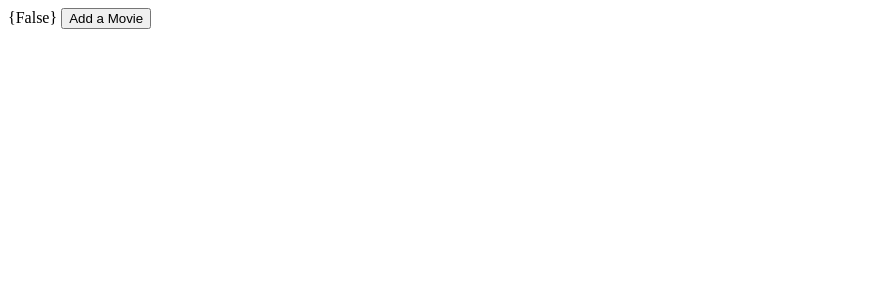
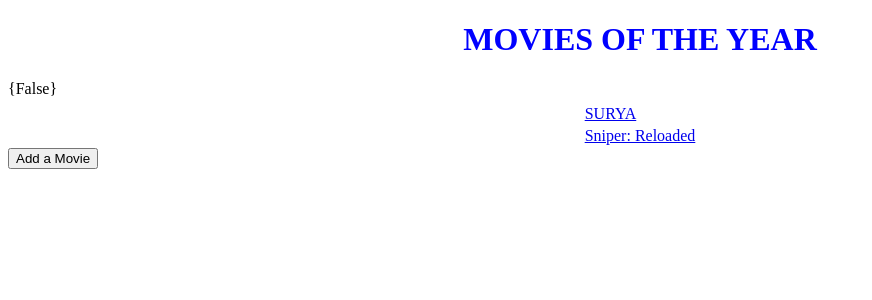
Before and after one commit to suryakumar1024/moviemining, a Django app: template movie/templates/movie/movie_list.html in a window 1280 px wide. Shown: the top 300 px of the page, without its empty margins (0-872 px from the left). Run offline with Django 3.2, Linux system fonts and the light colour scheme; the template is opened without the code that fills it: values that come from a table or form of the project are taken from there, others are empty; data comes from the database, SQL or seed files in the repository; both versions use the stored data as it was after the commit; parts of the project's set-up code (start-up, migrations or seed data) failed here and were passed over.

Commit message:
movie registry

```diff
--- /dev/null
+++ b/movie/static/movie/page.css
@@ -0,0 +1,5 @@
+.header{
+width: 100%;
+height: 250px;
+color: blue;
+}
--- a/movie/templates/movie/movie_list.html
+++ b/movie/templates/movie/movie_list.html
@@ -5,12 +5,37 @@
     <title>Title</title>
 </head>
 <body>
-{% csrf_token %}
-{% if requester = True %}
-    {True}
-{%else%}
+<!--{% load staticfiles %}-->
+<!--<link rel="stylesheet" type="text/css" href="{% static 'movie/page.css' %}" />-->
+<div class="header">
+    <h1 STYLE="color:blue; text-align:center;">MOVIES OF THE YEAR</h1>
+</div>
+<div class="body">
+    {% csrf_token %}
+    {% if requester = True %}
+    <style type="text/css">
+    #add_a_movie, #remove_a_movie {
+    display: none;
+    }
+
+    </style>
+
+    {%else%}
     {False}
-{% endif %}
-<input VALUE="Add a Movie" type="button" onclick="window.location.href='{% url 'registry' %}'">
+    {% endif %}
+    <table align="center">
+        {% for movie in movie_list %}
+        <tr>
+            <td>
+                            <a href="{% url 'details' movie.id %}">
+
+                    {{ movie.name_of_movie }}
+                </a></td>
+        </tr>
+        {% endfor %}
+    </table>
+
+    <input VALUE="Add a Movie" id="add_a_movie" type="button" onclick="window.location.href='{% url 'registry' %}'">
+</div>
 </body>
 </html>
--- a/movie/urls.py
+++ b/movie/urls.py
@@ -7,4 +7,5 @@ urlpatterns = [
     url(r'^user/', views.user, name='user'),
     url(r'^admin/', views.admin, name='admin'),
     url(r'^registry', views.movie_registry, name='registry'),
+    url(r'^details', views.movie_details, name='details'),
 ]
```
Also changed, not shown: movie/templates/movie/movie_details.html (added, +23 -0 lines), movie/views.py (+16 -3 lines), db.sqlite3, 2 other files.
